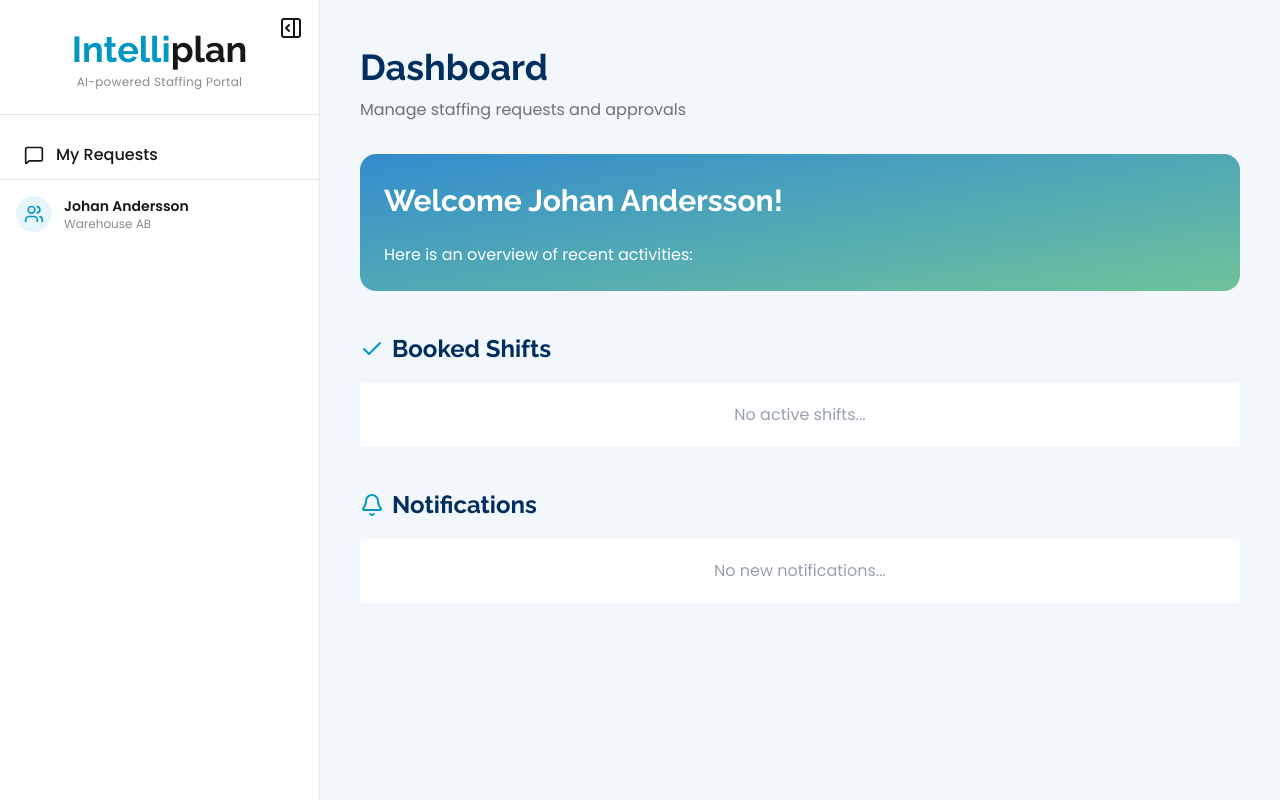
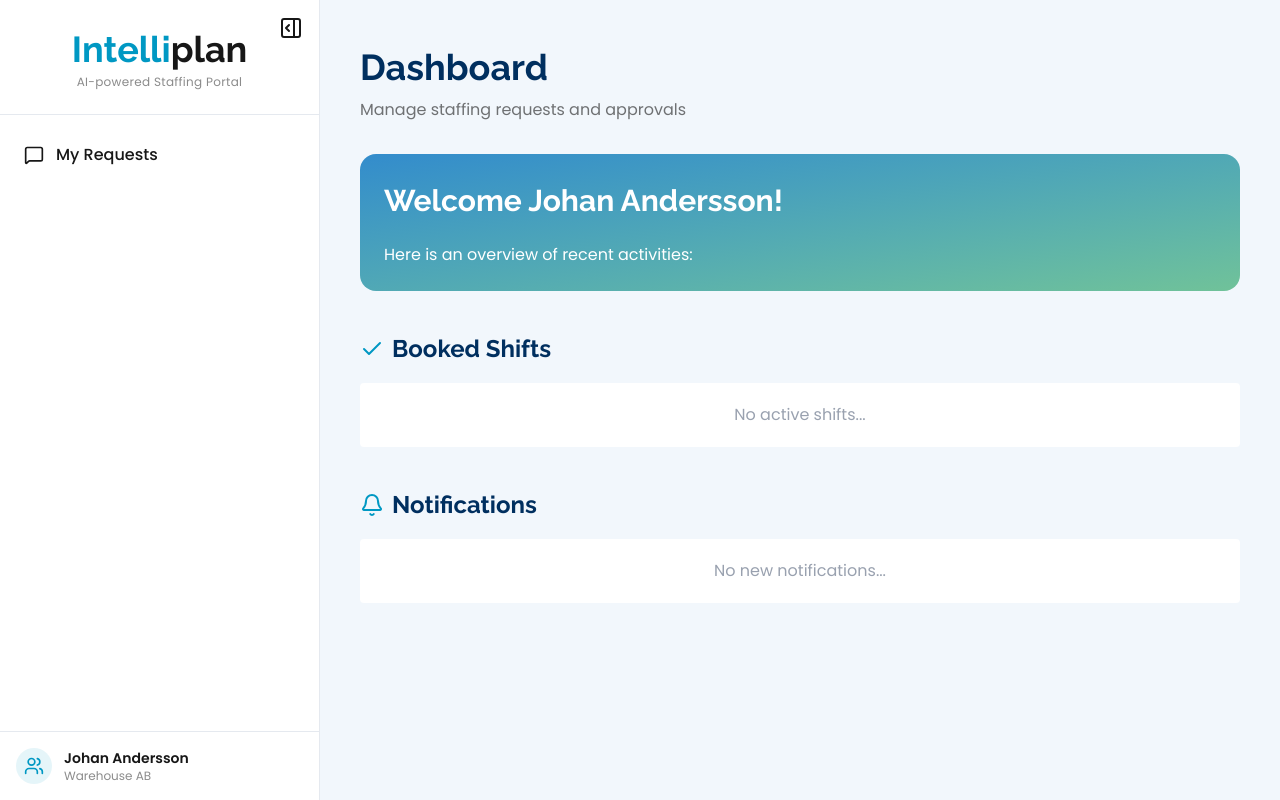
Before and after one commit to Mena-Saleh/Intelliplan-Hackathon, a Next.js app in the folder frontend/: page / in a window 1280 px wide. Built offline with nearby package versions, Linux system fonts and the light colour scheme.

Commit message:
sidebar elements position update

```diff
--- a/frontend/src/components/sidebar-nav.tsx
+++ b/frontend/src/components/sidebar-nav.tsx
@@ -19,7 +19,7 @@ export default function SidebarNav({ variant }: { variant: string }) {
   };
 
   return (
-    <nav className="space-y-2 px-2 mt-4 flex-1">
+    <nav className="space-y-2 px-2 mt-4 flex-1 z-9999">
       {navConfig[variant].map((item) => {
         const isActive = pathname.startsWith(item.href);
         const Icon = item.icon;
--- a/frontend/src/components/sidebar-requests.tsx
+++ b/frontend/src/components/sidebar-requests.tsx
@@ -28,7 +28,7 @@ export default function SidebarRequest({
     <>
       {/* New request button */}
       <div
-        className={`border-b border-dark/10 ${compact ? "p-2" : "px-4 py-4"}`}
+        className={`border-b border-dark/10 ${compact ? "p-2" : "px-4 py-4"} z-9999`}
       >
         <RequestButton
           action={onNewChat}
--- a/frontend/src/components/sidebar.tsx
+++ b/frontend/src/components/sidebar.tsx
@@ -140,13 +140,11 @@ export default function Sidebar({ children, user }: Props) {
           )}
         </div>
 
-        <div className="z-99999 h-full">
-          {/* Content */}
-          {children}
+        {/* Content */}
+        {children}
 
-          {/* Footer */}
-          <UserCard user={user} />
-        </div>
+        {/* Footer */}
+        <UserCard user={user} />
       </aside>
     </SidebarContext.Provider>
   );
--- a/frontend/src/components/user-card.tsx
+++ b/frontend/src/components/user-card.tsx
@@ -10,7 +10,7 @@ export default function UserCard({ user }: { user: User }) {
   const compact = collapsed || phase === "collapsing";
 
   return (
-    <div className="border-t border-dark/10 p-2">
+    <div className="border-t border-dark/10 p-2 z-999">
       <div
         className={`
           flex items-center rounded-xl transition-all duration-200
```
